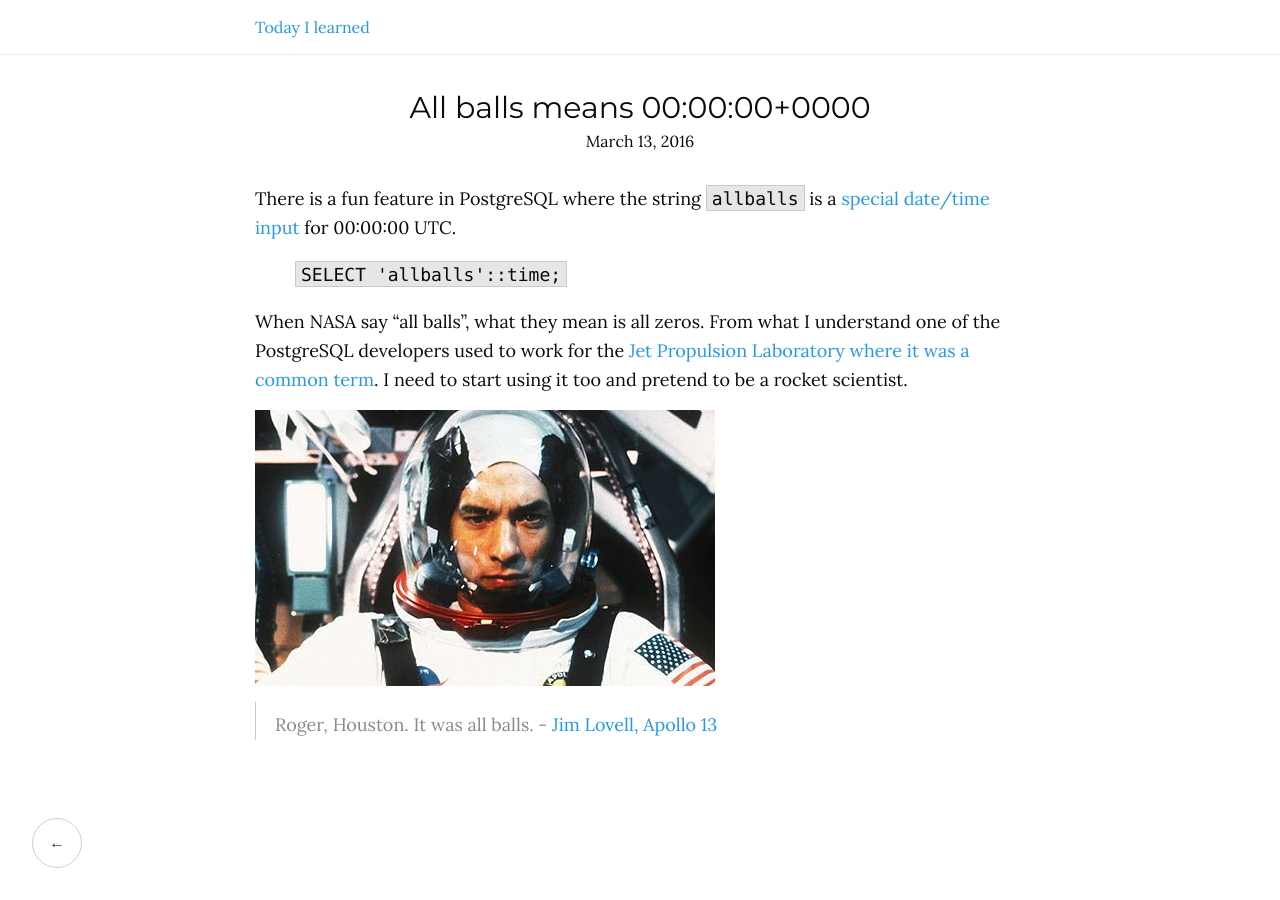
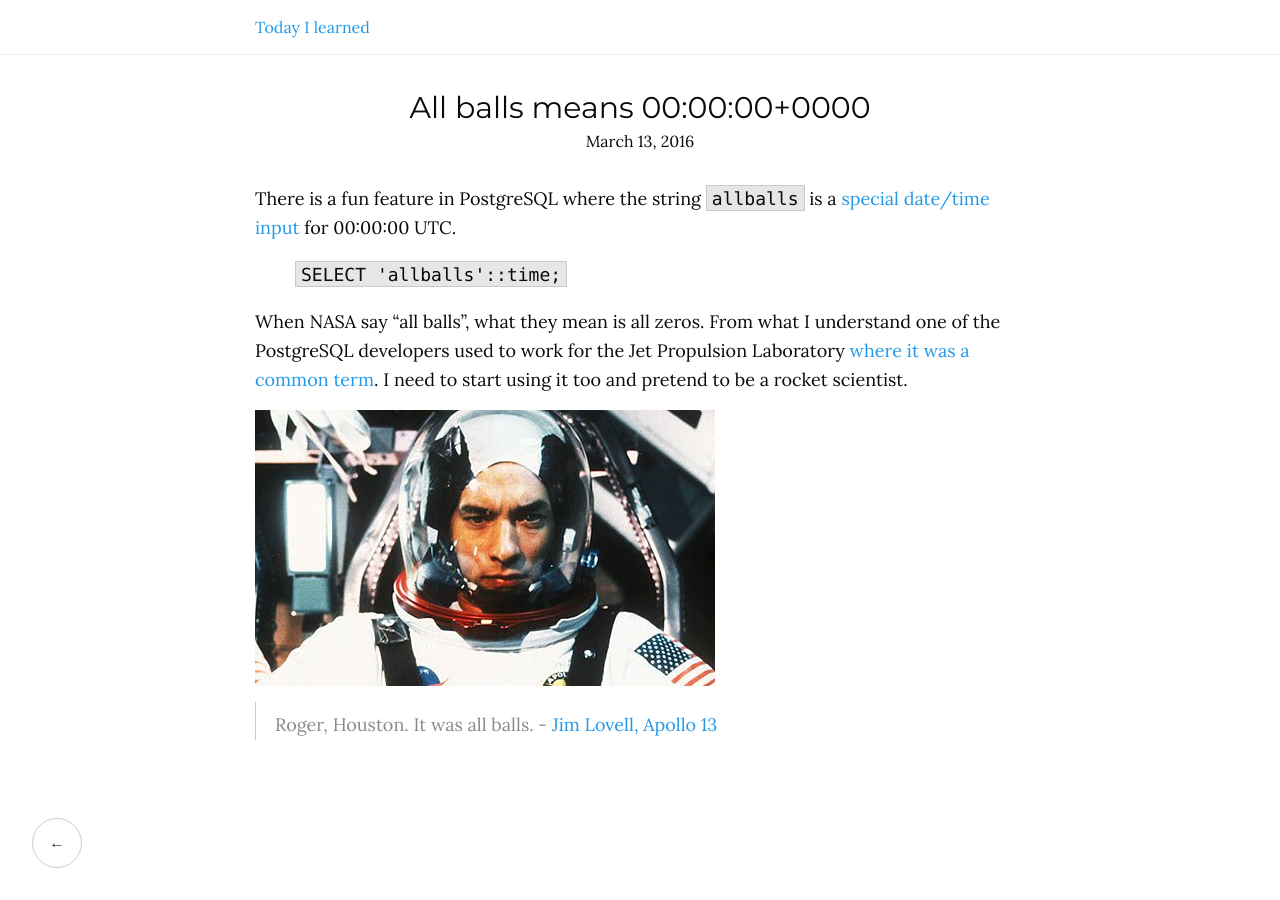
Before and after one commit to tompedals/til, a Jekyll site: the page built from _posts/2016-03-13-all-balls.md, in a window 1280 px wide. Built offline with Jekyll 4.4.1, drawn with Linux system fonts in a browser that asks for light colours.

Commit message:
Fix link

```diff
--- a/_posts/2016-03-13-all-balls.md
+++ b/_posts/2016-03-13-all-balls.md
@@ -11,7 +11,7 @@ SELECT 'allballs'::time;
 {% endhighlight %}
 
 When NASA say "all balls", what they mean is all zeros. From what I understand one of the PostgreSQL developers used to work for the
-[Jet Propulsion Laboratory where it was a common term](http://solarsystem.nasa.gov/basics/bsf2-3.php). I need to start using
+Jet Propulsion Laboratory [where it was a common term](http://solarsystem.nasa.gov/basics/bsf2-3.php). I need to start using
 it too and pretend to be a rocket scientist.
 
 ![Tom Hanks as Jim Lovell]({{ site.baseurl }}/images/all-balls-tom-hanks.jpg)
```
